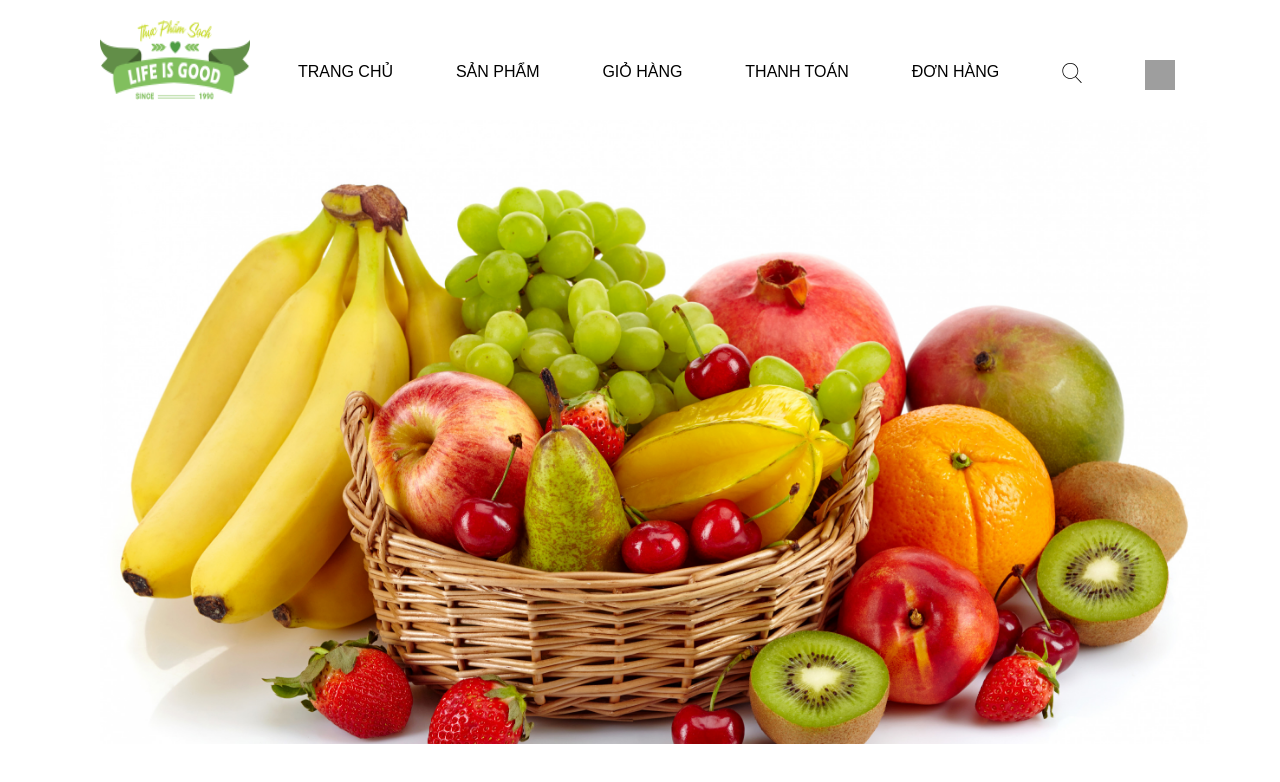
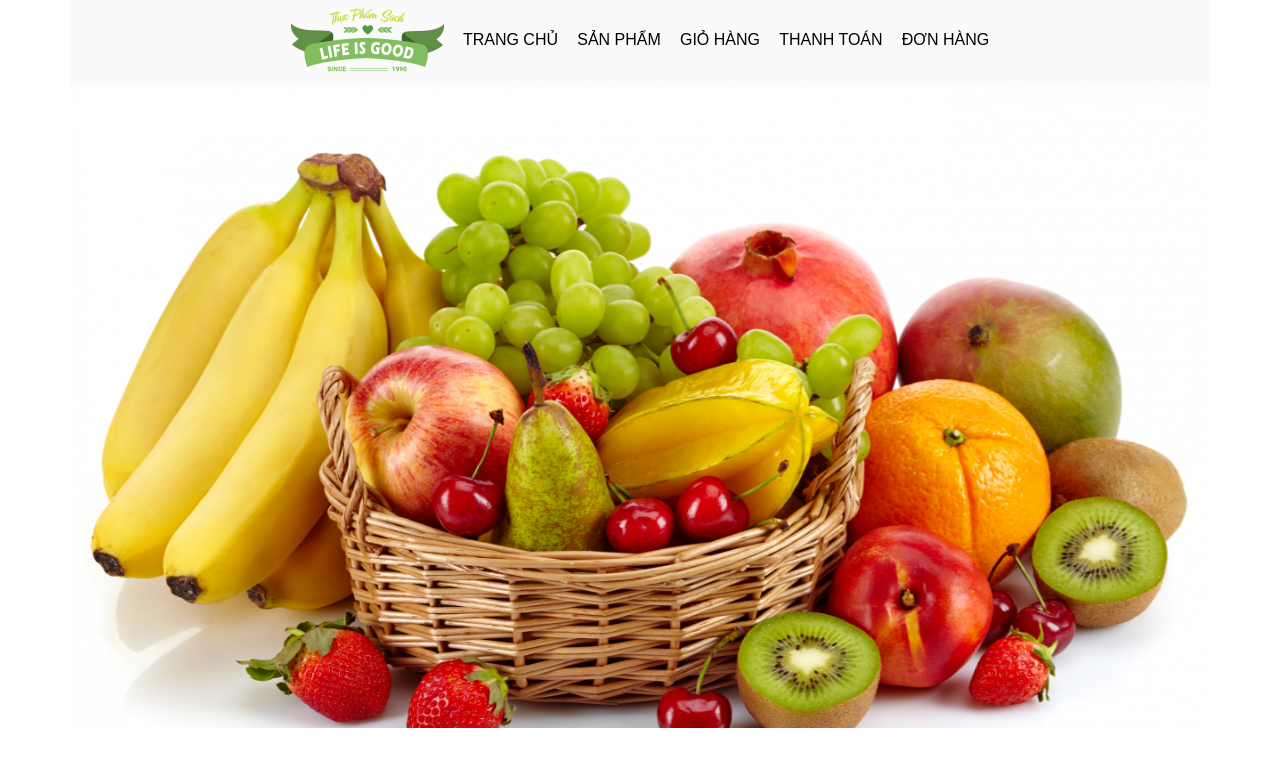
Before and after one commit to ht0201/app-fruits, a React (Create React App) app: page / in a window 1280 px wide. Shown: the top 782 px of the page. Built offline with nearby package versions, Linux system fonts and the light colour scheme; grey boxes are pictures that could not be loaded; a small style sheet from the web is missing.

Commit message:
update responsive

```diff
--- a/package.json
+++ b/package.json
@@ -21,6 +21,7 @@
     "react-scripts": "3.4.1",
     "react-toastify": "^6.0.8",
     "react-toasts": "^3.0.6",
+    "reactstrap": "^8.5.1",
     "redux": "^4.0.5",
     "redux-thunk": "^2.3.0"
   },
@@ -29,7 +30,7 @@
     "build": "react-scripts build",
     "test": "react-scripts test",
     "eject": "react-scripts eject",
-    "deloy": "sh ./deloy-surge.sh"
+    "deloy": "node server.js"
   },
   "eslintConfig": {
     "extends": "react-app"
--- a/public/index.html
+++ b/public/index.html
@@ -24,7 +24,7 @@
     -->
 
 
-  <title>Fruits Food</title>
+  <title>Organic Fruits</title>
 </head>
 
 <body>
--- a/src/components/CartItem/CartItem.css
+++ b/src/components/CartItem/CartItem.css
@@ -11,3 +11,16 @@
    width: 170px;
    height: 100px;
 }
+
+@media only screen and  (max-width: 845px) {
+   .section .table-responsive .table tbody tr td {
+      font-size: 90%;
+   }
+   .section .table-responsive .table tbody tr td label {
+      font-size: 40%;
+   }
+   .section .table-responsive .table tbody tr td label a {
+      font-size: 80%;
+      font-weight: 600;
+   }
+}
--- a/src/components/CartItem/CartItem.js
+++ b/src/components/CartItem/CartItem.js
@@ -17,7 +17,7 @@ class CartItem extends Component {
                <img src={item.product.image} alt={item.product.name} />
             </td>
             <td style={{ verticalAlign: "middle" }}>
-                  <h5> {item.product.name} </h5>
+                   {item.product.name}
             </td>
             <td style={{ verticalAlign: "middle" }}>{item.product.price} $</td>
             <td style={{ verticalAlign: "middle" }}>
--- a/src/components/Menu/Menu.css
+++ b/src/components/Menu/Menu.css
@@ -1,36 +1,41 @@
 * {
   margin: 0;
   padding: 0;
-  font-family: sans-serif;
-
+  font-family: Arial, Helvetica, sans-serif;
 }
 
-.menu-item a{
-  text-decoration: none;
-  color: #000;
-  padding: 10px 15px;
+.container {
+  padding: 0;
+  margin-bottom: 20px;
 }
 
-
-
-.menu{
-  margin-top: 20px;
-  margin-bottom: 20px;
-  font-size: 16px;
+.navbar {
+  box-shadow: none;
+  background-color: rgb(245, 245, 245, 0.5) ;
 }
 
-.menu ul{
-  list-style: none;
-  display: flex;
-  justify-content: space-between;
-  text-transform: uppercase;
-
+.navbar .collapse  {
+  justify-content: space-around;
+}
+.navbar .collapse .nav  {
+  align-items: center;
 }
 
-.menu li {
-  margin-right: 20px;
+.navbar .collapse .nav li {
+  padding: 0 0.6rem;
+  font-size: 1rem;
+  font-weight: 400;
+}
 
+.navbar .collapse .nav li a {
+  color: #000;
 }
+
+.navbar .collapse .nav li a:hover {
+  color: red;
+  border-bottom: 2px solid green;
+}
+
 
 .img-logo img{
   width: 150px;
@@ -55,14 +60,14 @@
   margin-top: 40px;
 }
 
-
-.menu .text>a:hover{
-  border: none;
-  border-bottom: 3px solid green;
-  transition: 200ms;
-  color: red;
+@media only screen and  (max-width: 579px) {
+  .container {
+     max-width: 90%;
+  }
 }
 
-.menu .menu-item .level-1 a:hover {
-  color: red;
+@media only screen and (min-width: 768px) and (max-width: 1090px) {
+  .container .navbar li a{
+     font-size: 90%;
+  }
 }
--- a/src/components/Menu/Menu.js
+++ b/src/components/Menu/Menu.js
@@ -1,69 +1,58 @@
-import React, { Component } from 'react';
-import { Link, Route, Switch } from 'react-router-dom';
+import React, { Component } from "react";
+import { useState } from "react";
+import { Link, Route, Switch } from "react-router-dom";
+import {
+  Collapse,
+  Navbar,
+  NavbarToggler,
+  NavbarBrand,
+  Nav,
+  NavItem,
+} from "reactstrap";
 
-import './Menu.css';
-import HomePage from '../../containers/HomePage/HomePage';
-import ProductListPage from '../../containers/ProductPage/ProductListPage';
-import CartPage from '../../containers/CartPage/CartPage';
-import PaymentPage from '../../containers/PaymentPage/PaymentPage';
-import OrderPage from './../../containers/OrderPage/OrderPage';
+import "./Menu.css";
+import HomePage from "../../containers/HomePage/HomePage";
+import ProductListPage from "../../containers/ProductPage/ProductListPage";
+import CartPage from "../../containers/CartPage/CartPage";
+import PaymentPage from "../../containers/PaymentPage/PaymentPage";
+import OrderPage from "./../../containers/OrderPage/OrderPage";
 
+const Menu = (props) => {
+  const [isOpen, setIsOpen] = useState(false);
 
-
-class Menu extends Component {
-
-   render() {
+  const toggle = () => setIsOpen(!isOpen);
 
   return (
     <React.Fragment>
-            <div className="container">
-               <div className="menu">
-                  <ul>
-                     <li className="menu-item img-logo">
+
+        <Navbar className="navbar" color="#FFF" light expand="md">
+          <NavbarToggler onClick={toggle} />
+          <Collapse className="collapse" isOpen={isOpen} navbar>
+            <Nav className="nav" navbar>
+              <NavItem>
+                <Link to="/">
                   <img src="/img/logo.png" alt="logo" />
-                     </li>
-                     <li className="menu-item text">
-                        <Link to="/">
-                           trang chủ
                 </Link>
-                     </li>
-                     <li className="menu-item text">
-                        <Link to="/product">
-                           sản phẩm
-                        </Link>
-                     </li>
+              </NavItem>
+              <NavItem>
+                <Link to="/">TRANG CHỦ</Link>
+              </NavItem>
+              <NavItem>
+                <Link to="/product">SẢN PHẨM</Link>
+              </NavItem>
+              <NavItem>
+                <Link to="/cart">GIỎ HÀNG</Link>
+              </NavItem>
+              <NavItem>
+                <Link to="/payment">THANH TOÁN</Link>
+              </NavItem>
+              <NavItem>
+                <Link to="/order">ĐƠN HÀNG</Link>
+              </NavItem>
 
-                     <li className="menu-item text">
-                        <Link to="/cart">
-                           Giỏ hàng
-                        </Link>
-                     </li>
-                     <li className="menu-item text">
-                        <Link to="/payment">
-                           Thanh toán
-                        </Link>
-                     </li>
-
-                     <li className="menu-item text">
-                        <Link to="/order">
-                           Đơn hàng
-                        </Link>
-                     </li>
-
-                     <li className="menu-item img-search icon">
-                        <Link to="">
-                           <img src="/img/search.svg" alt="search" />
-                        </Link>
-                     </li>
-
-                     <li className="menu-item img-cart icon">
-                        <Link to="">
-                           <img src="/img/bag.svg" alt="cart" />
-                        </Link>
-                     </li>
-                  </ul>
-               </div>
-            </div>
+            </Nav>
+          </Collapse>
+        </Navbar>
 
       <Switch>
         <Route path="/" exact component={HomePage} />
@@ -81,11 +70,86 @@ class Menu extends Component {
         </Route>
       </Switch>
     </React.Fragment>
+  );
+};
 
-      );
-   }
+export default Menu;
 
+// class Menu extends Component {
 
-}
+//    render() {
 
-export default Menu
+//       return (
+//          <React.Fragment>
+//             <div className="container">
+//                <div className="menu">
+//                   <ul>
+//                      <li className="menu-item img-logo">
+//                         <img src="/img/logo.png" alt="logo" />
+//                      </li>
+//                      <li className="menu-item text">
+//                         <Link to="/">
+//                            trang chủ
+//                         </Link>
+//                      </li>
+//                      <li className="menu-item text">
+//                         <Link to="/product">
+//                            sản phẩm
+//                         </Link>
+//                      </li>
+
+//                      <li className="menu-item text">
+//                         <Link to="/cart">
+//                            Giỏ hàng
+//                         </Link>
+//                      </li>
+//                      <li className="menu-item text">
+//                         <Link to="/payment">
+//                            Thanh toán
+//                         </Link>
+//                      </li>
+
+//                      <li className="menu-item text">
+//                         <Link to="/order">
+//                            Đơn hàng
+//                         </Link>
+//                      </li>
+
+//                      <li className="menu-item img-search icon">
+//                         <Link to="">
+//                            <img src="/img/search.svg" alt="search" />
+//                         </Link>
+//                      </li>
+
+//                      <li className="menu-item img-cart icon">
+//                         <Link to="">
+//                            <img src="/img/bag.svg" alt="cart" />
+//                         </Link>
+//                      </li>
+//                   </ul>
+//                </div>
+//             </div>
+
+//             <Switch>
+//                <Route path="/" exact component={HomePage} />
+//                <Route path="/product">
+//                   <ProductListPage />
+//                </Route>
+//                <Route path="/cart">
+//                   <CartPage />
+//                </Route>
+//                <Route path="/payment">
+//                   <PaymentPage />
+//                </Route>
+//                <Route path="/order">
+//                   <OrderPage />
+//                </Route>
+//             </Switch>
+//          </React.Fragment>
+
+//       );
+//    }
+
+// }
+
+// export default Menu;
--- a/src/components/OrderInfo/OrderInfo.css
+++ b/src/components/OrderInfo/OrderInfo.css
@@ -7,7 +7,7 @@
 }
 
 .content .orders{
-   width: 50%;
+   width: 70%;
    margin: 0 auto;
 }
 
@@ -15,3 +15,9 @@
 .content .orders .infoBuyer .card .card-body .h5, h5 {
    font-size: 17px;
 }
+
+@media only screen and  (max-width: 845px) {
+   .content {
+      width: 100%;
+   }
+}
--- a/src/components/PaymentItem/PaymentItem.js
+++ b/src/components/PaymentItem/PaymentItem.js
@@ -14,7 +14,7 @@ class PaymentItem extends Component {
                <img src={item.product.image} alt={item.product.name} />
             </td>
             <td style={{ verticalAlign: "middle" }}>
-                  <h5> {item.product.name} </h5>
+                  {item.product.name}
             </td>
             <td style={{ verticalAlign: "middle" }}>{item.product.price} $</td>
             <td style={{ verticalAlign: "middle" }}>
--- a/src/components/ProductItem/ProductItem.js
+++ b/src/components/ProductItem/ProductItem.js
@@ -14,9 +14,6 @@ class ProductItem extends Component {
       this.props.onChangeMessage(MSG_ADD_TO_CART_SUCCESS);
     }
   }
-
-
-
 
   render() {
 
@@ -58,7 +55,7 @@ class ProductItem extends Component {
 
 
     return (
-      <div className="col-lg-3 col-md-4 col-sm-10 mb-r">
+      <div className="col-lg-3 col-md-4 col-sm-6 mb-r">
           <div className="card text-center card-cascade narrower">
             <div className="view overlay hm-white-slight z-depth-1">
                <img src= {product.image}
```
Also changed, not shown: src/components/ProductItem/ProductItem.css (+16 -2 lines), src/notes.txt (deleted), 1 other file (tests, documents, lock files or other folders). Lines whose indentation alone changed are shown as unchanged.
